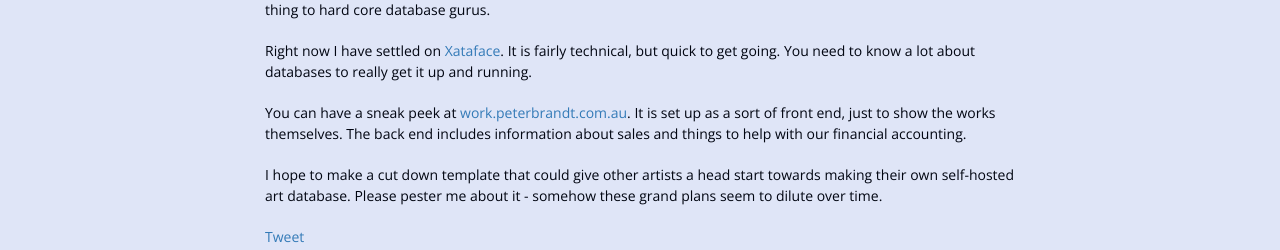
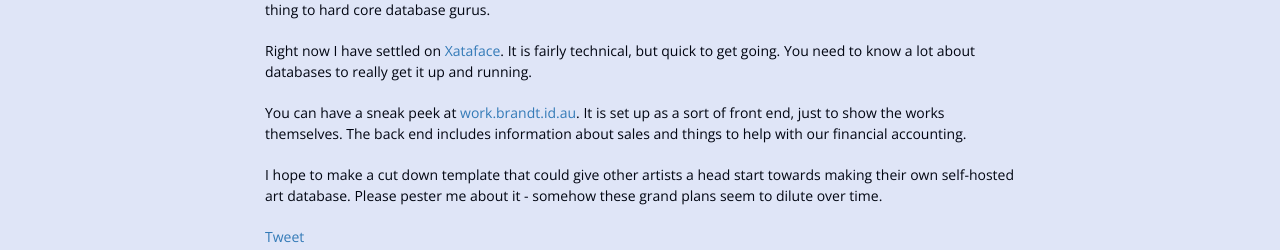
Before and after one commit to veromary/peterbrandt.com.au, a Jekyll site: the page built from _posts/2014-07-12-databases-for-artists.md, in a window 1280 px wide. Shown: the part 1064-1314 px from the top of the page. Built offline with Jekyll 4.4.1, drawn with Linux system fonts in a browser that asks for light colours; nearby versions of some CDN libraries; some web fonts are replaced; library files that are not in the unit come from our copies; comment, search, counter and statistics services are not loaded.

Commit message:
changing work.peter to work.brandt

```diff
--- a/_posts/2014-07-12-databases-for-artists.md
+++ b/_posts/2014-07-12-databases-for-artists.md
@@ -28,6 +28,6 @@ The problem with searching for open source database front ends is that "user fri
 
 Right now I have settled on [Xataface](http://xataface.com).  It is fairly technical, but quick to get going.  You need to know a lot about databases to really get it up and running.
 
-You can have a sneak peek at [work.peterbrandt.com.au](http://work.peterbrandt.com.au).  It is set up as a sort of front end, just to show the works themselves.  The back end includes information about sales and things to help with our financial accounting.
+You can have a sneak peek at [work.brandt.id.au](http://work.brandt.id.au).  It is set up as a sort of front end, just to show the works themselves.  The back end includes information about sales and things to help with our financial accounting.
 
 I hope to make a cut down template that could give other artists a head start towards making their own self-hosted art database.  Please pester me about it - somehow these grand plans seem to dilute over time.
```
